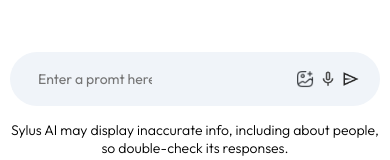
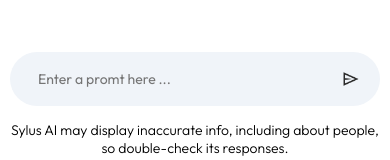
Before and after one commit to abh1nav9/Sylus-AI, a React (Vite) app: page / in a window 390 px wide. Shown: the part 672-832 px from the top of the page. Built offline with nearby package versions, Linux system fonts and the light colour scheme.

Commit message:
Fixed CSS

```diff
--- a/src/component/MainBody/MainBody.css
+++ b/src/component/MainBody/MainBody.css
@@ -265,7 +265,7 @@
 
     .main .mainBottom .searchBox input {
         flex: none;
-        width: 130px;
+        width: 300px;
         font-size: 14px;
     }
 
--- a/src/component/MainBody/MainBody.jsx
+++ b/src/component/MainBody/MainBody.jsx
@@ -93,8 +93,8 @@
               placeholder="Enter a promt here ..."
             />
             <div>
-              <img src={assets.gallery_icon} alt="Gallery Icon" />
-              <img src={assets.mic_icon} alt="Mic Icon" />
+              {/* <img src={assets.gallery_icon} alt="Gallery Icon" />
+              <img src={assets.mic_icon} alt="Mic Icon" /> */}
               <img
                 onClick={() => onSent()}
                 src={assets.send_icon}
```
